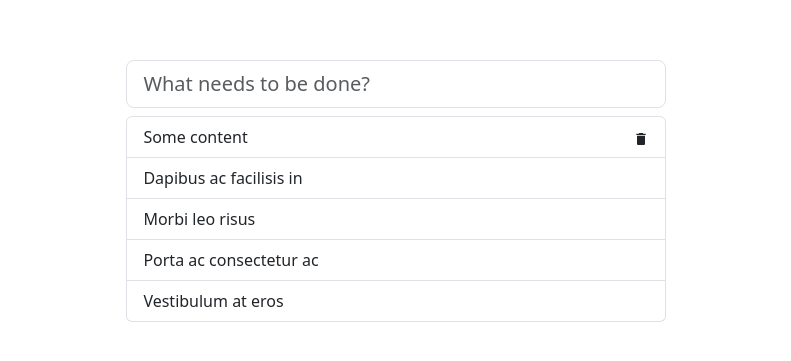
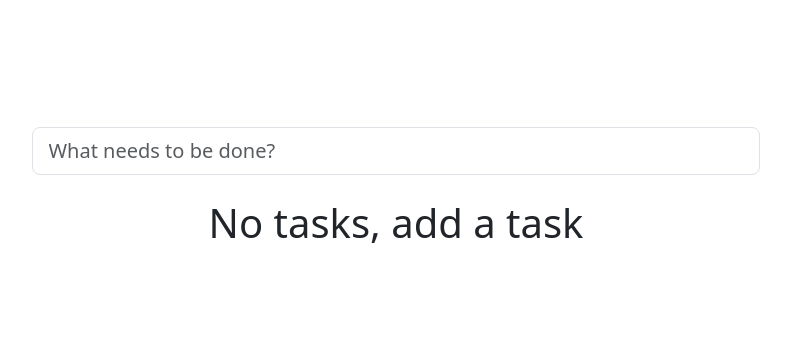
Before and after one commit to 4GeeksAcademy/reneruano95-to-do-app, a React app: page / in a window 1280 px wide. Shown: the part 209-570 px from the top of the page, without its empty margins (244-1035 px from the left). Built offline with nearby package versions, Linux system fonts and the light colour scheme.

Commit message:
another commit

```diff
--- a/src/component/InputArea.jsx
+++ b/src/component/InputArea.jsx
@@ -1,9 +1,16 @@
 import React from 'react'
 import { Form } from 'react-bootstrap'
 
-const InputArea = () => {
+const InputArea = (props) => {
     return (
-        <Form.Control size="lg" type="text" placeholder="What needs to be done?" />
+        <Form.Control
+            size="lg"
+            type="text"
+            placeholder={props.placeholder}
+            value={props.value}
+            onChange={props.onChange}
+            onKeyDown={props.onKeyDown}
+        />
     )
 }
 
--- a/src/component/ToDoApp.jsx
+++ b/src/component/ToDoApp.jsx
@@ -1,24 +1,47 @@
-import React from 'react'
-import { ListGroup, Row } from 'react-bootstrap';
+import React, { useState } from 'react'
+import { Row } from 'react-bootstrap';
 
-import { MdDelete } from "react-icons/md";
 import InputArea from './InputArea';
+import ToDoList from './ToDoList';
 
 const ToDoApp = () => {
+    const [inputText, setInputText] = useState('')
+    const [toDoItems, setToDoItems] = useState([])
+
+    const handleFnInputArea = (e) => {
+        if (e.key === 'Enter') {
+            setToDoItems((prev) => {
+                return [...prev, inputText]
+            })
+            setInputText('')
+        }
+    }
+
+    const deleteItem = () => {
+        setToDoItems((prev) => {
+            return prev.filter((item, index) => index)
+        })
+    }
+
+    const remainingItems = toDoItems.filter((item) => toDoItems).length
+
     return (
         <Row>
-            <InputArea />
-            <ListGroup className='mt-2 p-0'>
-                <ListGroup.Item className='d-flex justify-content-between'>
-                    <div>Some content</div>
-                    <div><MdDelete /></div>
-                </ListGroup.Item>
-
-                <ListGroup.Item>Dapibus ac facilisis in</ListGroup.Item>
-                <ListGroup.Item>Morbi leo risus</ListGroup.Item>
-                <ListGroup.Item>Porta ac consectetur ac</ListGroup.Item>
-                <ListGroup.Item>Vestibulum at eros</ListGroup.Item>
-            </ListGroup>
+            <InputArea
+                placeholder="What needs to be done?"
+                value={inputText}
+                onChange={(e) => setInputText((prev) => prev = e.target.value)}
+                onKeyDown={handleFnInputArea}
+            />
+            {toDoItems.length > 0 ? (
+                <>
+                    < ToDoList
+                        toDoItems={toDoItems}
+                        onClick={deleteItem}
+                    />
+                    <p className='mt-2'>{remainingItems}  item{remainingItems !== 1 && 's'} left</p>
+                </>
+            ) : <h1 className='text-center mt-4'> No tasks, add a task</h1>}
         </Row>
     )
 }
--- a/src/component/ToDoList.jsx
+++ b/src/component/ToDoList.jsx
@@ -1,8 +1,27 @@
-import React from 'react'
+import React, { useState } from 'react'
+import { ListGroup } from 'react-bootstrap'
 
-const ToDoList = () => {
+import CloseButton from 'react-bootstrap/CloseButton';
+
+
+
+const ToDoList = (props) => {
+
   return (
-    <div>ToDoList</div>
+    <ListGroup className='mt-2 p-0'>
+      {props.toDoItems.map((item, index) => {
+        return (
+          <ListGroup.Item className='list d-flex justify-content-between' >
+            <div id={index} key={index}>{item}</div>
+
+            <div className='delete-icon' onClick={props.onClick} >
+              <CloseButton className='ms-1' />
+            </div>
+
+          </ListGroup.Item>
+        )
+      })}
+    </ListGroup>
   )
 }
 
--- a/src/index.css
+++ b/src/index.css
@@ -3,3 +3,11 @@ body,
 #app {
     height: 100%;
 }
+
+.delete-icon {
+    display: none;
+}
+
+.list:hover .delete-icon {
+    display: block;
+}
```
